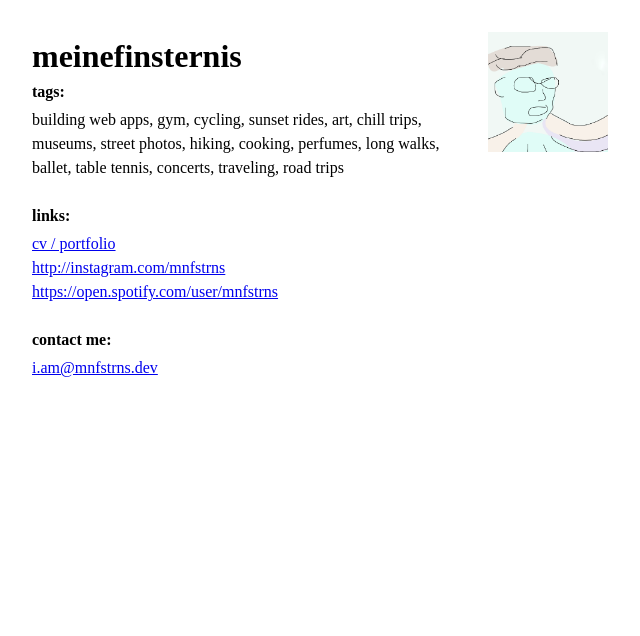
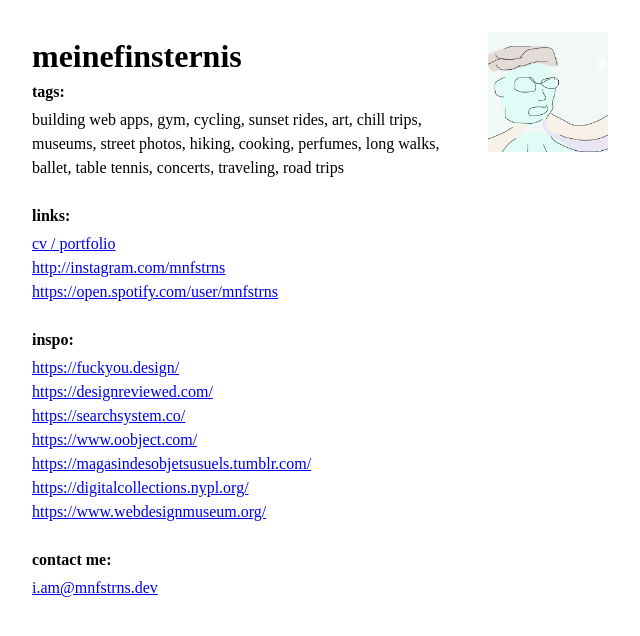
Before and after one commit to meinefinsternis/personal.page, a Next.js app: page / in a window 1280 px wide. Shown: the top 636 px of the page, without its empty margins (0-640 px from the left). Built offline with nearby package versions, Linux system fonts and the light colour scheme.

Commit message:
feat: add inspo links

```diff
--- a/src/app/page.tsx
+++ b/src/app/page.tsx
@@ -61,6 +61,75 @@ export default function Home() {
             </li>
           </ul>
         </section>
+
+        <section>
+          <h2>inspo:</h2>
+          <ul>
+            <li>
+              <a
+                href="https://fuckyou.design/"
+                rel="noopener noreferrer"
+                target="_blank"
+              >
+                https://fuckyou.design/
+              </a>
+            </li>
+            <li>
+              <a
+                href="https://designreviewed.com/"
+                rel="noopener noreferrer"
+                target="_blank"
+              >
+                https://designreviewed.com/
+              </a>
+            </li>
+            <li>
+              <a
+                href="https://searchsystem.co/"
+                rel="noopener noreferrer"
+                target="_blank"
+              >
+                https://searchsystem.co/
+              </a>
+            </li>
+            <li>
+              <a
+                href="https://www.oobject.com/"
+                rel="noopener noreferrer"
+                target="_blank"
+              >
+                https://www.oobject.com/
+              </a>
+            </li>
+            <li>
+              <a
+                href="https://magasindesobjetsusuels.tumblr.com/"
+                rel="noopener noreferrer"
+                target="_blank"
+              >
+                https://magasindesobjetsusuels.tumblr.com/
+              </a>
+            </li>
+            <li>
+              <a
+                href="https://digitalcollections.nypl.org/"
+                rel="noopener noreferrer"
+                target="_blank"
+              >
+                https://digitalcollections.nypl.org/
+              </a>
+            </li>
+            <li>
+              <a
+                href="https://www.webdesignmuseum.org/"
+                rel="noopener noreferrer"
+                target="_blank"
+              >
+                https://www.webdesignmuseum.org/
+              </a>
+            </li>
+          </ul>
+        </section>
         <section>
           <h2>contact me:</h2>
           <a href="mailto:i.am@mnfstrns.dev">i.am@mnfstrns.dev</a>
```
